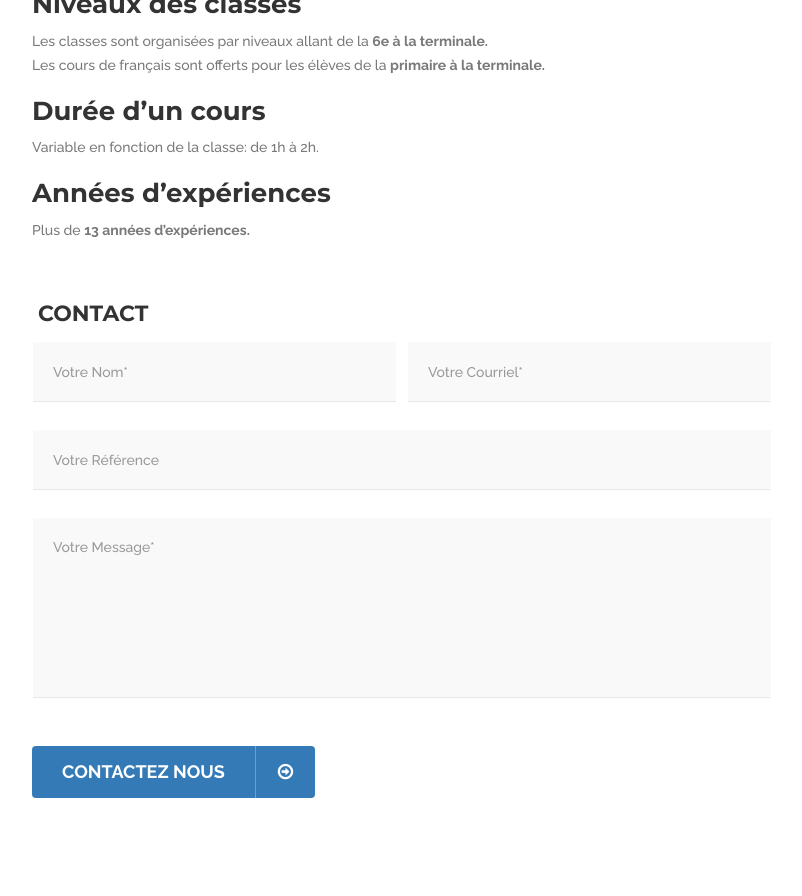
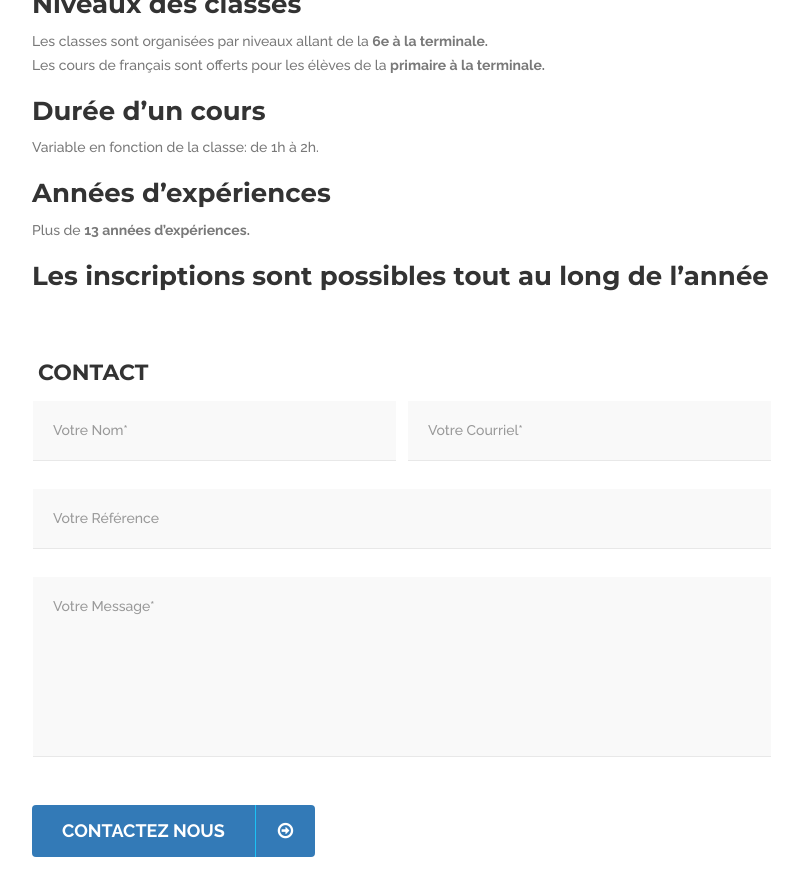
Before and after one commit to bkingg/les-clefs-pour-reussir, a Jekyll site: the page built from _programmes/test 2.md, in a window 1280 px wide and 900 px high, scrolled down 1587 px. Shown: the top 896 px of the window, without its empty margins (233-1035 px from the left). Built offline with Jekyll 4.4.1, drawn with Linux system fonts in a browser that asks for light colours.

Commit message:
Update from Forestry.io - test 2.md

```diff
--- a/_programmes/test 2.md
+++ b/_programmes/test 2.md
@@ -36,3 +36,5 @@ Les cours enseignés sont organisés par élèves de même niveaux afin de facil
 ### Années d'expériences
 
 * Plus de **13 années d'expériences.**
+
+### **Les inscriptions sont possibles tout au long de l’année**
```
